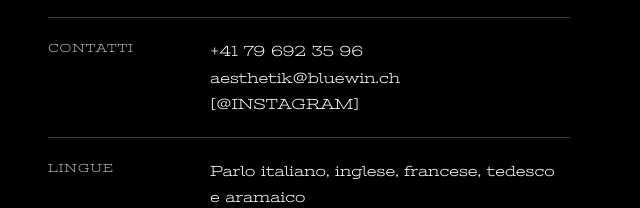
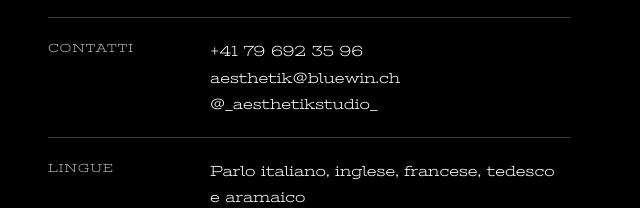
Before and after one commit to evamarketingmedia/provaaesthetik, a plain HTML site: page index.html in a window 1280 px wide. Shown: the part 4260-4468 px from the top of the page, 640-1280 px from the left. Drawn offline with Linux system fonts and the light colour scheme.

Commit message:
Link Instagram in Contatti
Co-Authored-By: Claude Sonnet 5.5 <noreply@anthropic.com>
Claude-Session: https://claude.ai/code/session_01TvwoViCCG6h3haySi49fT2

```diff
--- a/index.html
+++ b/index.html
@@ -184,7 +184,7 @@ img{max-width:100%}
 </div>
 <div style="display: flex; flex-wrap: wrap; gap: 4px 32px; padding: 20px 0; border-bottom: 1px solid #3A3A3A">
 <dt style="flex: 0 0 130px; font-size: 12px; text-transform: uppercase; letter-spacing: 0.06em; color: #BDBDBD">Contatti</dt>
-<dd style="flex: 1 1 240px; margin: 0"><a href="tel:+41796923596">+41 79 692 35 96</a><br><a href="mailto:aesthetik@bluewin.ch">aesthetik@bluewin.ch</a><br>[@INSTAGRAM]</dd>
+<dd style="flex: 1 1 240px; margin: 0"><a href="tel:+41796923596">+41 79 692 35 96</a><br><a href="mailto:aesthetik@bluewin.ch">aesthetik@bluewin.ch</a><br><a href="https://www.instagram.com/_aesthetikstudio_/" target="_blank" rel="noopener">@_aesthetikstudio_</a></dd>
 </div>
 <div style="display: flex; flex-wrap: wrap; gap: 4px 32px; padding: 20px 0; border-bottom: 1px solid #3A3A3A">
 <dt style="flex: 0 0 130px; font-size: 12px; text-transform: uppercase; letter-spacing: 0.06em; color: #BDBDBD">Lingue</dt>
```
